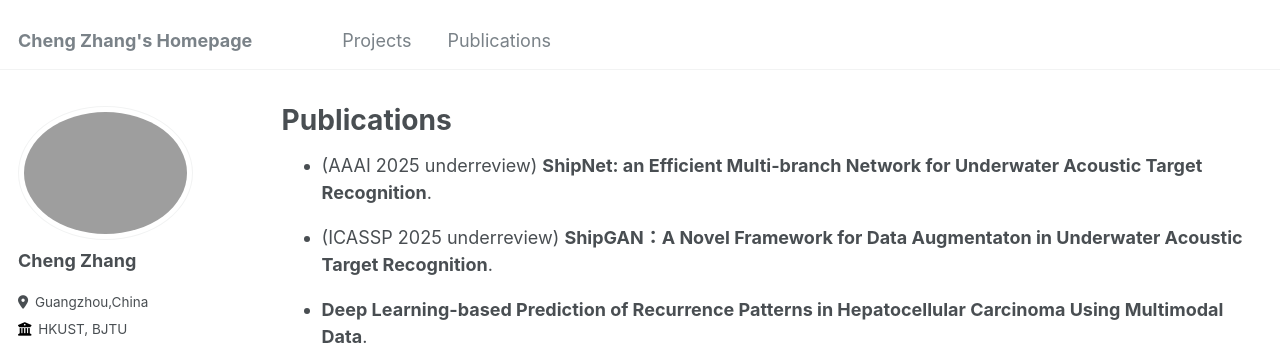
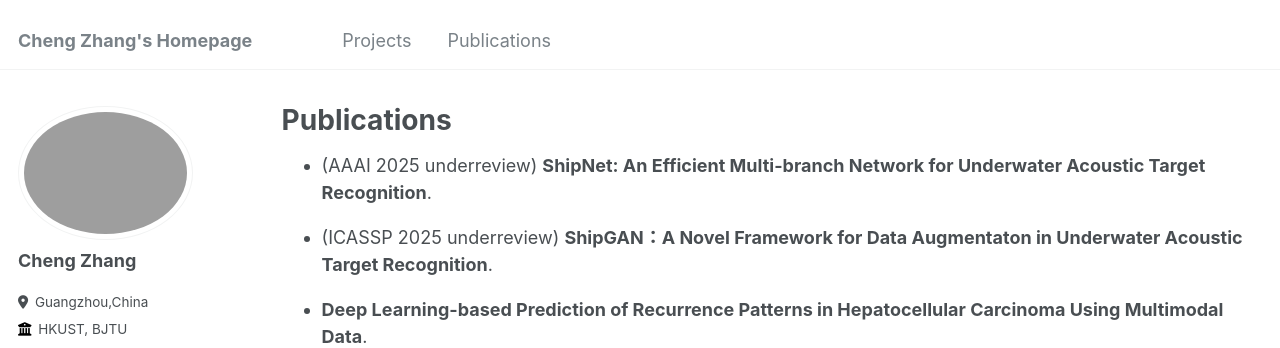
Before and after one commit to ZachcZhang/zachczhang.github.io, a Jekyll site: the page built from _pages/publications.md, in a window 1280 px wide. Shown: the top 348 px of the page. Built offline with Jekyll 4.4.1, drawn with Linux system fonts in a browser that asks for light colours.

```diff
--- a/_pages/publications.md
+++ b/_pages/publications.md
@@ -15,7 +15,7 @@ author_profile: true
   {% include archive-single.html %}
 {% endfor %} -->
 <div class='paper-box-text' markdown="1">
--	 (AAAI 2025 underreview) **ShipNet: an Efficient Multi-branch Network for Underwater Acoustic Target Recognition**.
+-	 (AAAI 2025 underreview) **ShipNet: An Efficient Multi-branch Network for Underwater Acoustic Target Recognition**.
 </div>
 
 <div class='paper-box-text' markdown="1">
```
